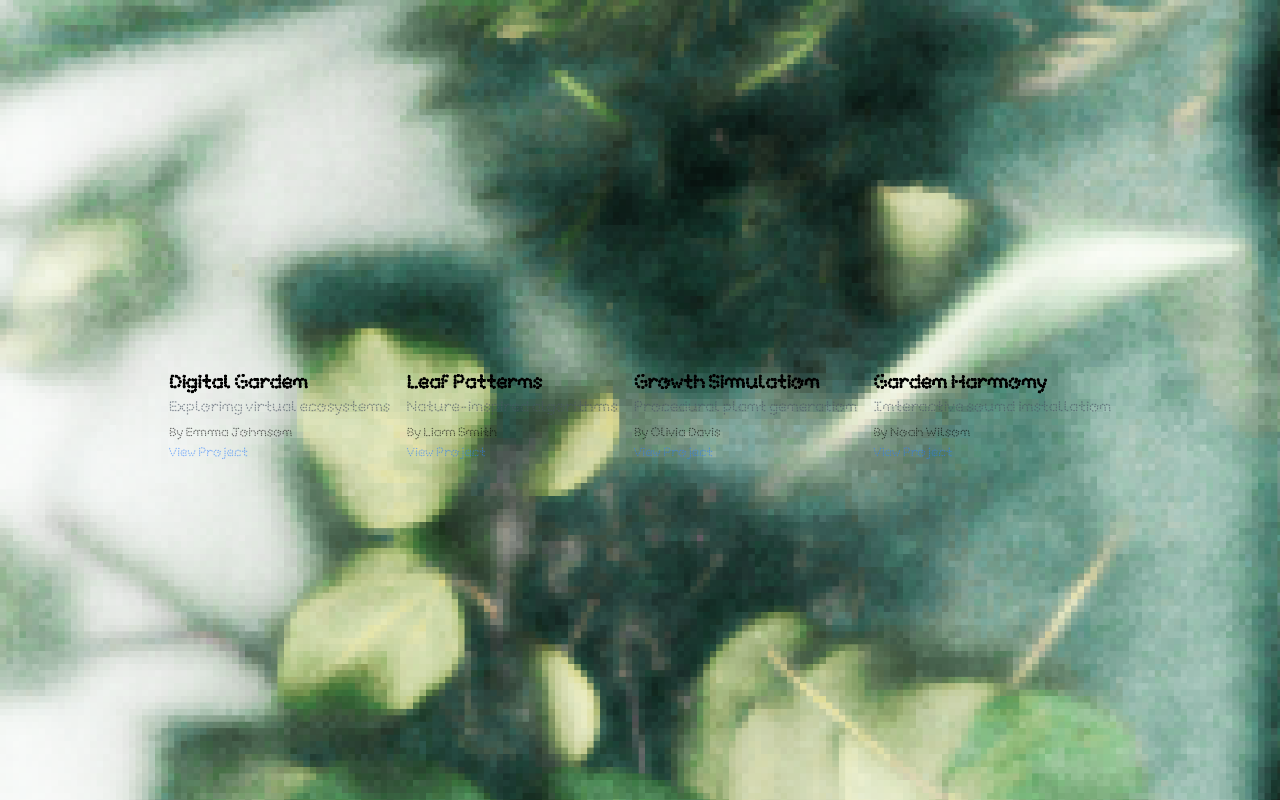
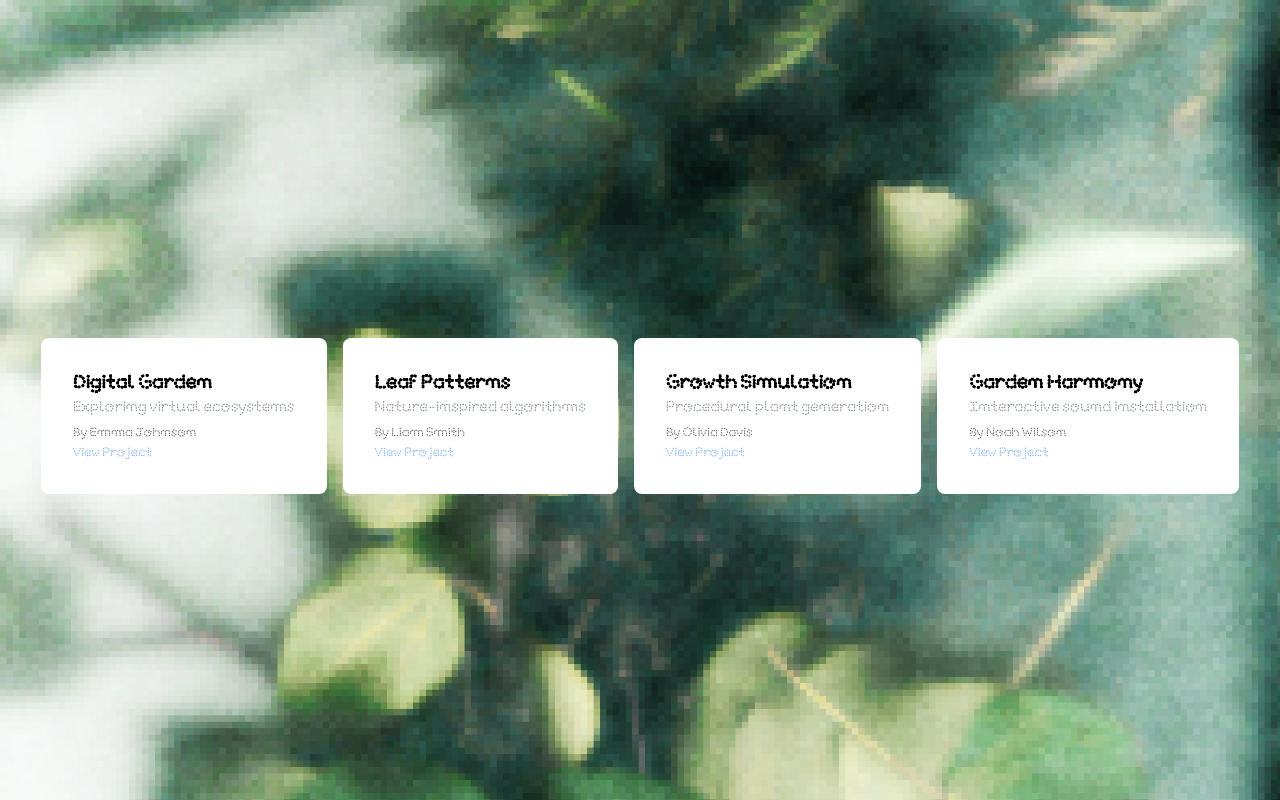
Before and after one commit to Simon-Dirks/imaginary-gardens, an Angular app: page / in a window 1280 px wide. Built offline with nearby package versions, Linux system fonts and the light colour scheme.

Commit message:
Update leaf styling

```diff
--- a/src/app/leaf/leaf.component.html
+++ b/src/app/leaf/leaf.component.html
@@ -1,4 +1,4 @@
-<div *ngIf="leaf">
+<div *ngIf="leaf" class="bg-white p-8 rounded-lg">
   <h3 class="text-lg font-bold">{{ leaf.title }}</h3>
   <p class="text-sm text-gray-600">{{ leaf.subtitle }}</p>
   <p class="text-xs mt-2">By {{ leaf.studentName }}</p>
```
